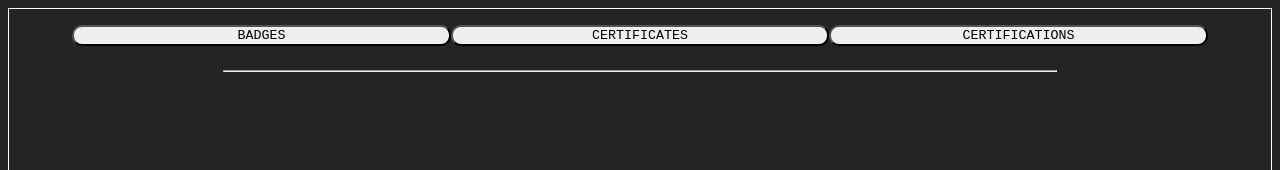
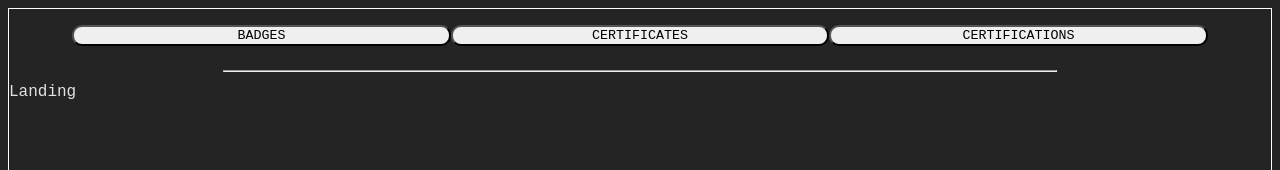
Before and after one commit to JaynewDee/acumen-gold, a React (Vite) app: page / in a window 1280 px wide. Shown: the top 170 px of the page. Built offline with nearby package versions, Linux system fonts and the light colour scheme.

Commit message:
Landing default added to categorySwitch

```diff
--- a/src/components/Accolades.tsx
+++ b/src/components/Accolades.tsx
@@ -5,7 +5,7 @@ const Accolades = ({ data }) => {
   return (
     <div>
       {/* Carousel will go here, wrapping the array of data items */}
-
+      <h3>{data.category}</h3>
       {data ? data.map((each) => <div key={each.id}>{each.name}</div>) : <></>}
     </div>
   );
--- a/src/components/modal/styles.css
+++ b/src/components/modal/styles.css
@@ -1,4 +1,7 @@
 .upload-modal-box {
+  display: flex;
+  flex-flow: column nowrap;
+  align-items: center;
   position: absolute;
   transform: scale(0);
   border: 1px solid white;
--- a/src/components/utils/switches.tsx
+++ b/src/components/utils/switches.tsx
@@ -1,5 +1,6 @@
 import Accolades from "../Accolades";
 import { badges, certificates, certifications } from "../data/accolades";
+import Landing from "../Landing";
 
 export const categorySwitch = (state: any) => {
   const states = {
@@ -9,5 +10,5 @@ export const categorySwitch = (state: any) => {
     "": ""
   };
 
-  return <Accolades data={states[state]} /> || <div></div>;
+  return state === "" ? <Landing /> : <Accolades data={states[state]} />;
 };
```
